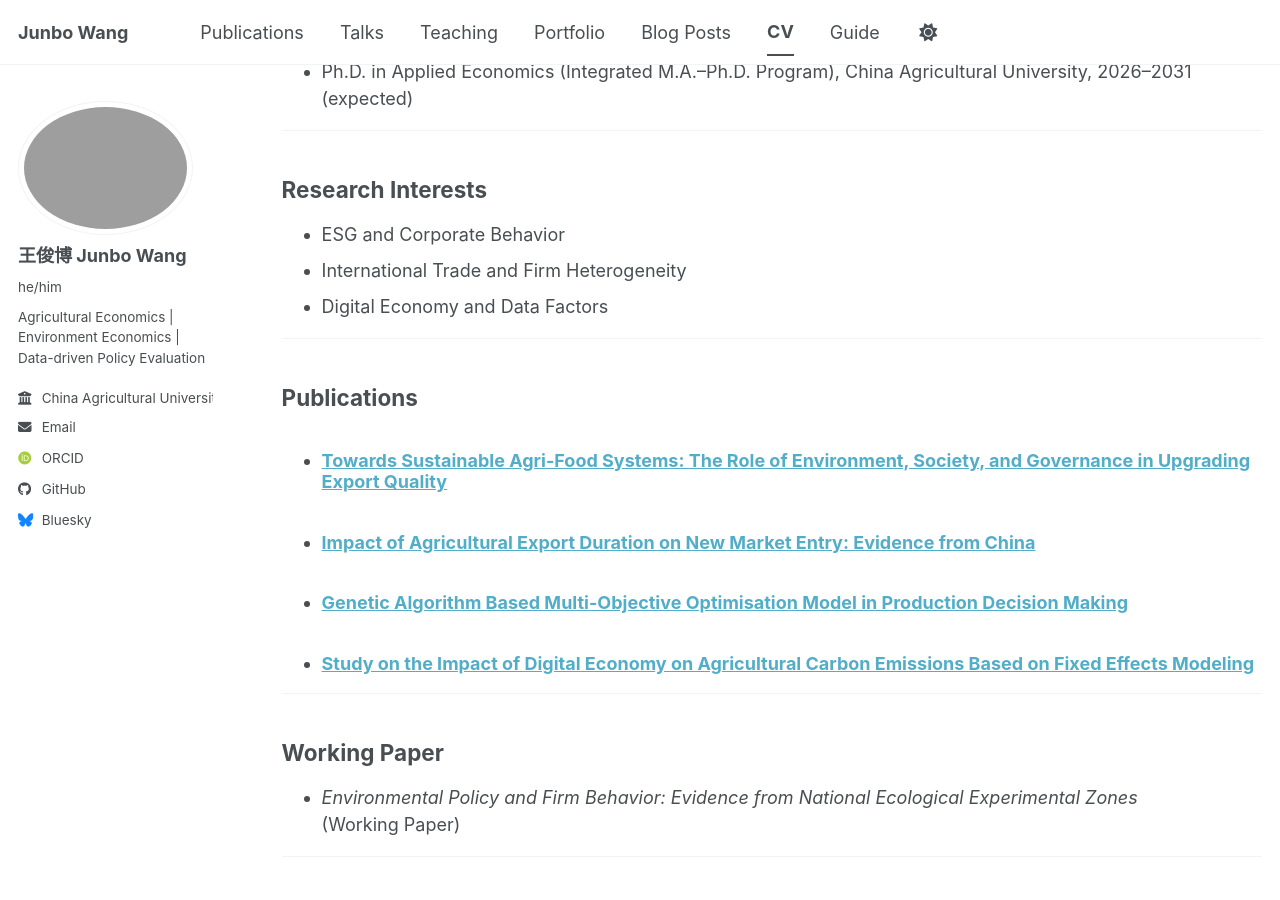
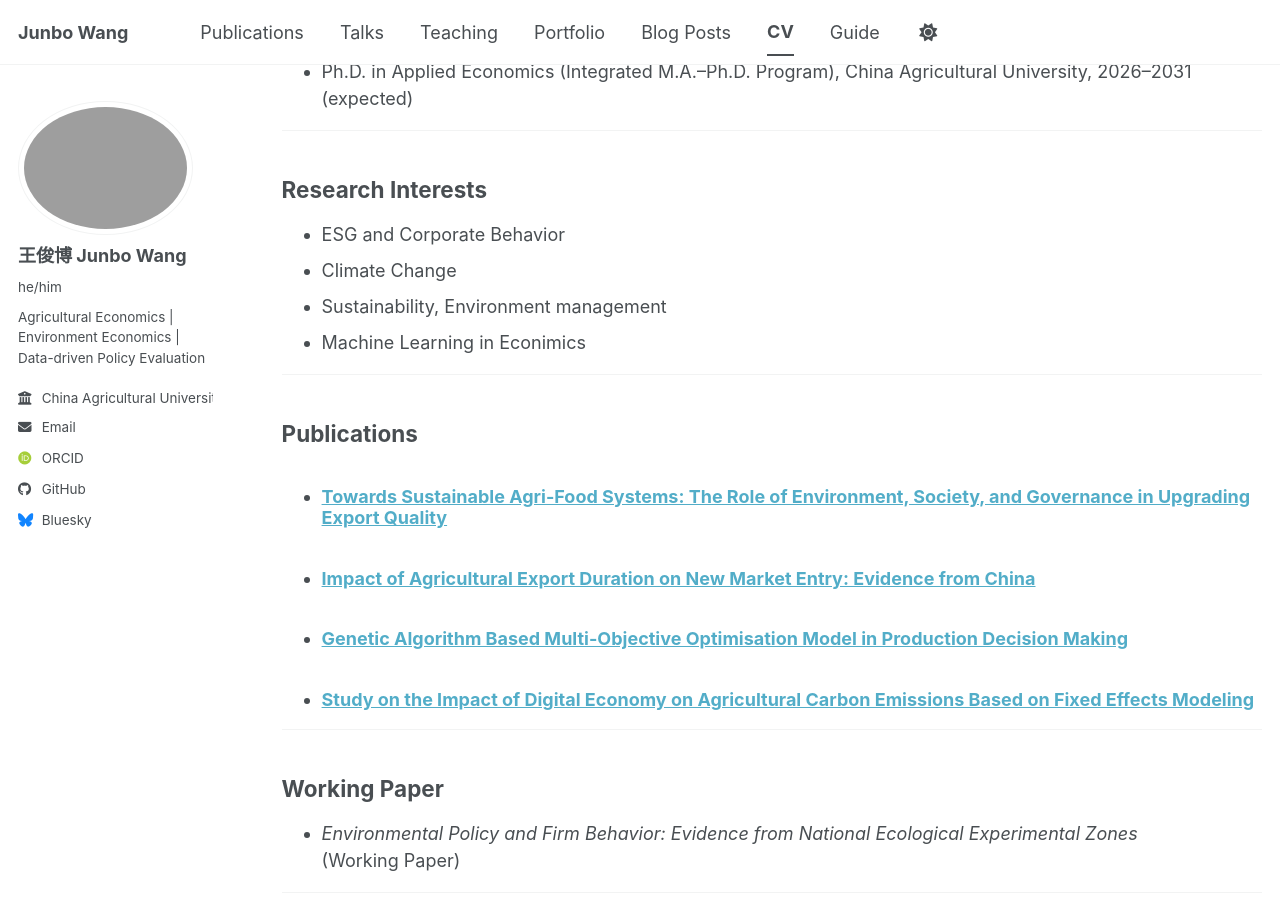
Before and after one commit to wangjunbo11/wangjunbo11.github.io, a Jekyll site: the page built from _pages/cv.md, in a window 1280 px wide and 900 px high, scrolled down 339 px. Built offline with Jekyll 4.4.1, drawn with Linux system fonts in a browser that asks for light colours; some web fonts are replaced; a script bundle is joined from its source files by our own code; library files that are not in the unit come from our copies.

Commit message:
Update cv.md

```diff
--- a/_pages/cv.md
+++ b/_pages/cv.md
@@ -19,8 +19,9 @@ author_profile: true
 
 ## Research Interests
 - ESG and Corporate Behavior
-- International Trade and Firm Heterogeneity
-- Digital Economy and Data Factors
+- Climate Change
+- Sustainability, Environment management
+- Machine Learning in Econimics
 
 ---
 
```
